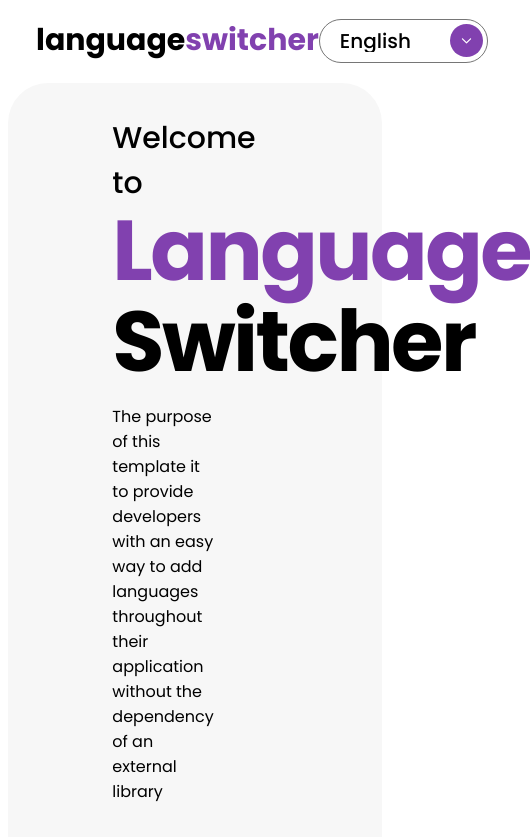
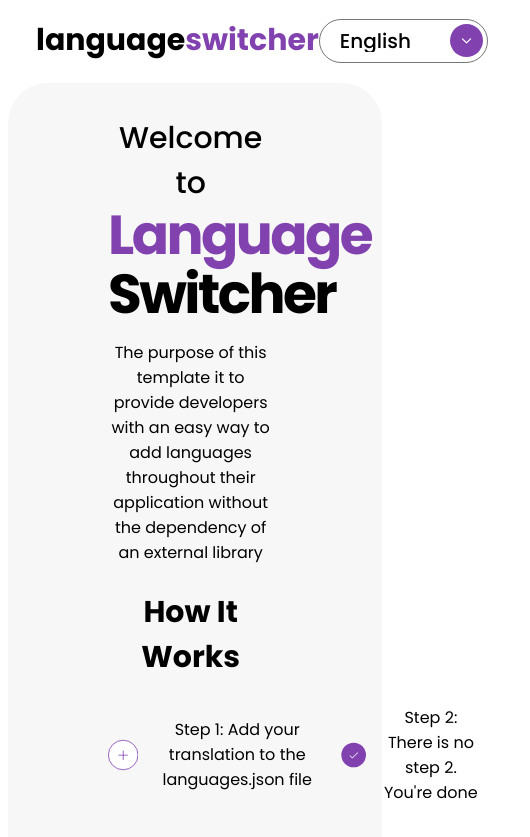
Before and after one commit to aaronkagan/language-switcher, a React (Create React App) app: page / in a window 390 px wide. Shown: the top 837 px of the page, 530 px wide, since content can reach past the window. Built offline with nearby package versions, Linux system fonts and the light colour scheme.

Commit message:
adding tablet style

```diff
--- a/src/Main.js
+++ b/src/Main.js
@@ -204,6 +204,21 @@ const StyledMain = styled.main`
   .img-hero {
     width: 90%;
   }
+
+  @media screen and (max-width: 768px) {
+    .titleP2,
+    .titleP3 {
+      font-size: 5.5rem;
+    }
+    .col-left {
+      width: 95%;
+      text-align: center;
+      padding: unset;
+    }
+    .col-right {
+      display: none;
+    }
+  }
 `;
 
 export default Main;
```
